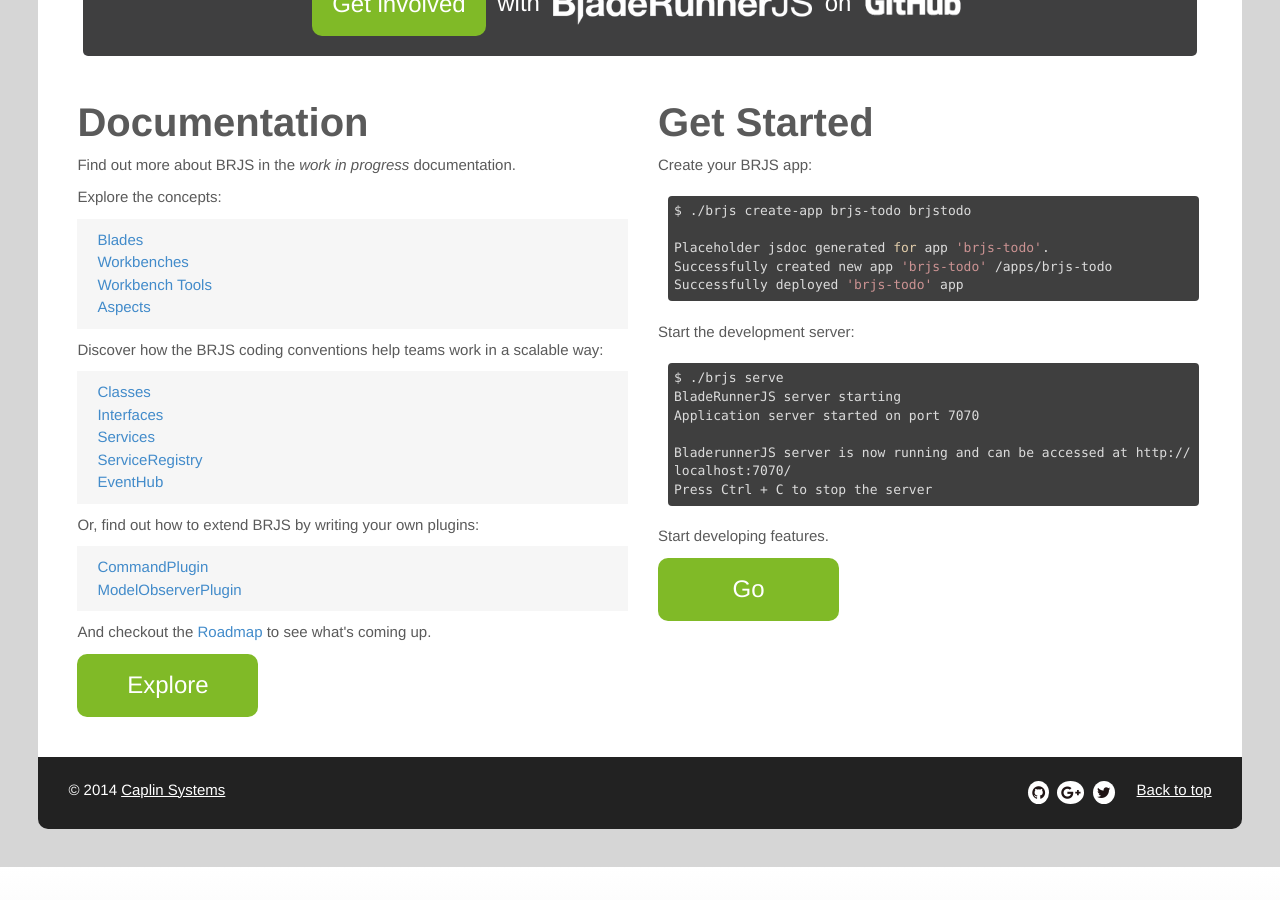
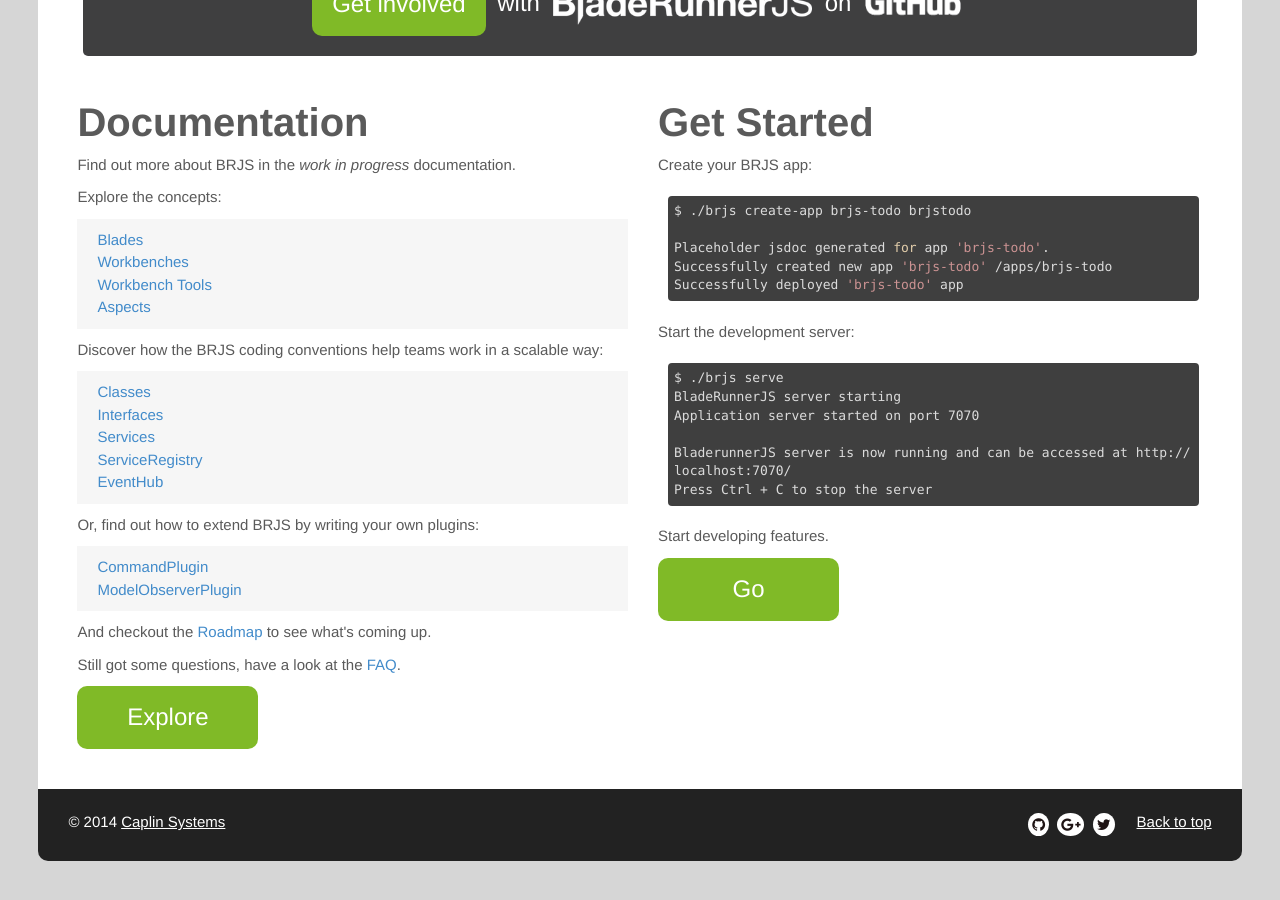
Before and after one commit to BladeRunnerJS/brjs-site, a Jekyll site: the page built from index.html, in a window 1280 px wide and 900 px high, scrolled down 1761 px. Built offline with Jekyll 4.4.1, drawn with Linux system fonts in a browser that asks for light colours; nearby versions of some CDN libraries; Markdown is read by kramdown in place of the engine named in the settings; before the commit the page ends 2628 px from its top, so only the background shows below that.

Commit message:
linking to FAQ from home page

```diff
--- a/index.html
+++ b/index.html
@@ -152,6 +152,7 @@
         <li><a href="/docs/concepts/model_observer_plugin">ModelObserverPlugin</a></li>
       </ul>
       <p>And checkout the <a href="/docs/roadmap/">Roadmap</a> to see what's coming up.</p>
+      <p>Still got some questions, have a look at the <a href="/docs/faq/">FAQ</a>.</p>
       <a href="/docs/concepts/" class="cta-round">Explore</a>
     </div>
 
```
